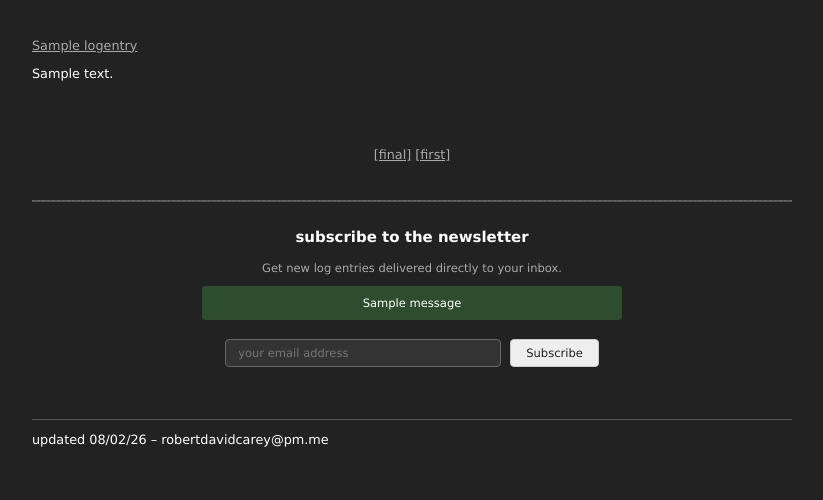
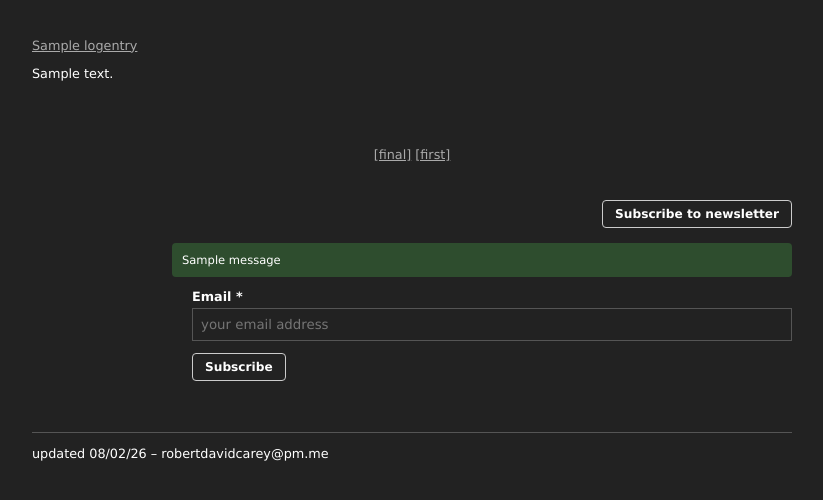
Before and after one commit to williamthazard/robertdavidcarey-web, a Django app: page /log/ in a window 1280 px wide. Shown: the part 163-663 px from the top of the page, without its empty margins (228-1051 px from the left). Run offline with Django 5.2, Linux system fonts and the light colour scheme; tables that the repository leaves empty hold one stand-in row (values such as "Sample post"); one stand-in notice (Sample message) is shown; parts of the project's set-up code (start-up, migrations or seed data) failed here and were passed over; some libraries are stand-ins or nearby versions.

Commit message:
style: update newsletter subscribe form to match dark minimalist collapsible button design

```diff
--- a/templates/log_index.html
+++ b/templates/log_index.html
@@ -31,24 +31,27 @@
     <a href="?page={{ page_obj.paginator.num_pages }}">[first]</a>
   </p>
 
-  <hr style="margin-top: 3em; border: 0; border-top: 1px dashed #666;"/>
-
-  <div style="margin: 2em 0; text-align: center;">
-    <h3>subscribe to the newsletter</h3>
-    <p style="font-size: 0.9em; color: #aaa;">Get new log entries delivered directly to your inbox.</p>
-
+  <details class="subscribe-details" style="margin-top: 3em; margin-bottom: 20px; text-align: right;" {% if messages %}open{% endif %}>
+    <summary style="cursor: pointer; font-weight: bold; font-size: 0.95em; padding: 6px 12px; border: 1px solid #ccc; display: inline-block; border-radius: 4px; user-select: none;">
+      Subscribe to newsletter
+    </summary>
+    <section class="subscribe-section" style="margin-top: 15px; text-align: left;">
       {% if messages %}
         {% for message in messages %}
-        <div style="padding: 10px; margin: 10px auto; max-width: 400px; background: {% if message.tags == 'success' %}#2e4d2e{% elif message.tags == 'info' %}#3a3a3a{% else %}#5d2e2e{% endif %}; color: #fff; font-size: 0.9em; border-radius: 4px; font-family: Verdana, sans-serif;">
+          <div style="padding: 10px; margin-bottom: 12px; max-width: 600px; margin-left: auto; background: {% if message.tags == 'success' %}#2e4d2e{% elif message.tags == 'info' %}#3a3a3a{% else %}#5d2e2e{% endif %}; color: #fff; font-size: 0.9em; border-radius: 4px; font-family: inherit;">
             {{ message }}
           </div>
         {% endfor %}
       {% endif %}
 
-    <form action="{% url 'subscribe' %}" method="post" style="margin-top: 1.5em;">
+      <form action="{% url 'subscribe' %}" method="post" style="max-width: 600px; margin-left: auto;">
         {% csrf_token %}
-      <input type="email" name="email" placeholder="your email address" required style="padding: 6px 12px; font-family: Verdana, sans-serif; font-size: 0.9em; background: #333; color: #fff; border: 1px solid #666; max-width: 250px; width: 100%; border-radius: 4px;" />
-      <button type="submit" style="padding: 6px 15px; font-family: Verdana, sans-serif; font-size: 0.9em; background: #eee; color: #222; border: 1px solid #ccc; cursor: pointer; border-radius: 4px; margin-left: 5px;">Subscribe</button>
+        <div style="margin-bottom: 12px;">
+          <label for="email" style="display:block; font-weight:bold; margin-bottom: 4px;">Email *</label>
+          <input type="email" id="email" name="email" placeholder="your email address" required style="width: 100%; padding: 8px; box-sizing: border-box; background-color: #222; color: #fff; border: 1px solid #555; font-family: inherit;" />
+        </div>
+        <button type="submit" style="background-color: transparent; color: #fff; font-family: inherit; font-size: 0.95em; font-weight: bold; padding: 6px 12px; border: 1px solid #ccc; border-radius: 4px; cursor: pointer;">Subscribe</button>
       </form>
-  </div>
+    </section>
+  </details>
 {% endblock %}
```
Lines whose indentation alone changed are shown as unchanged.
